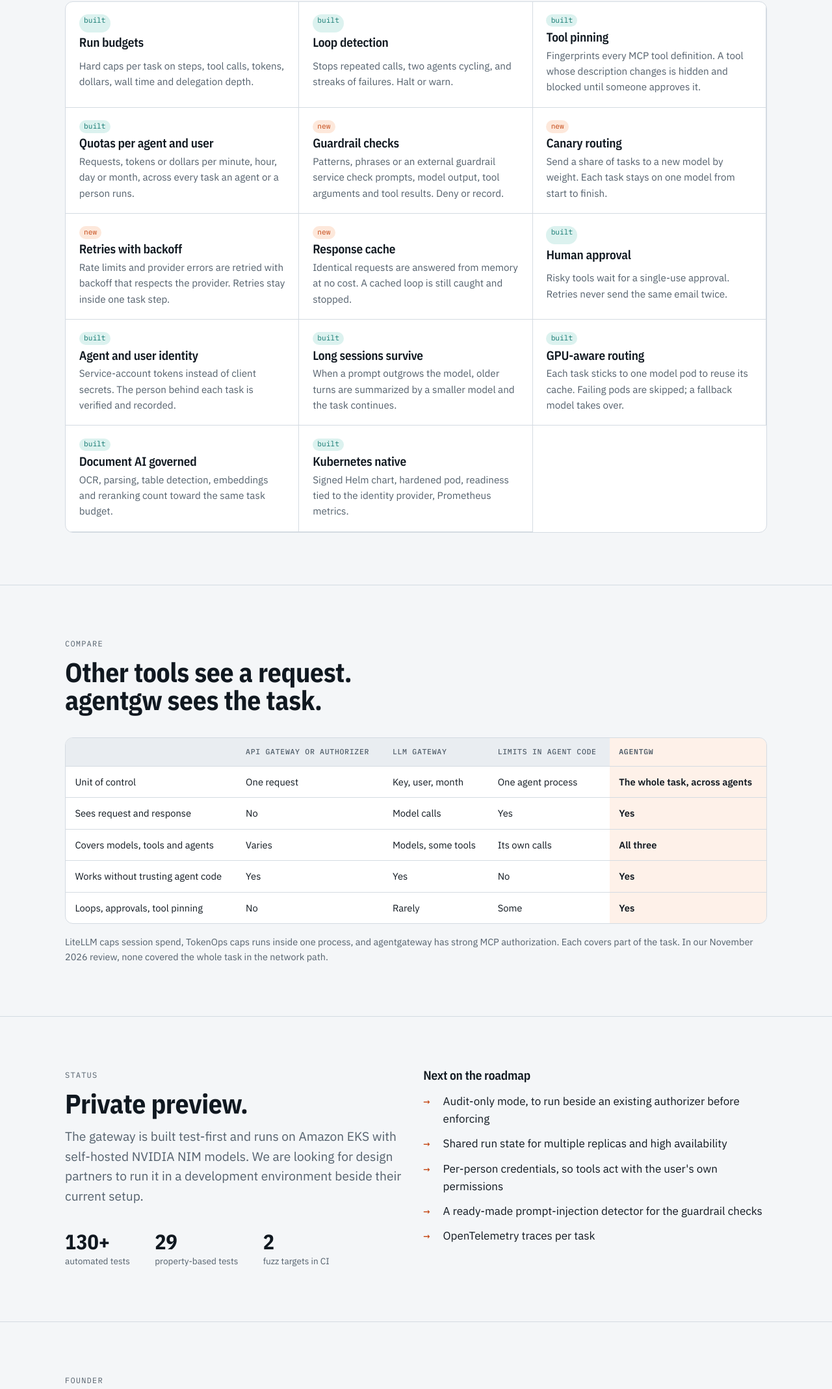
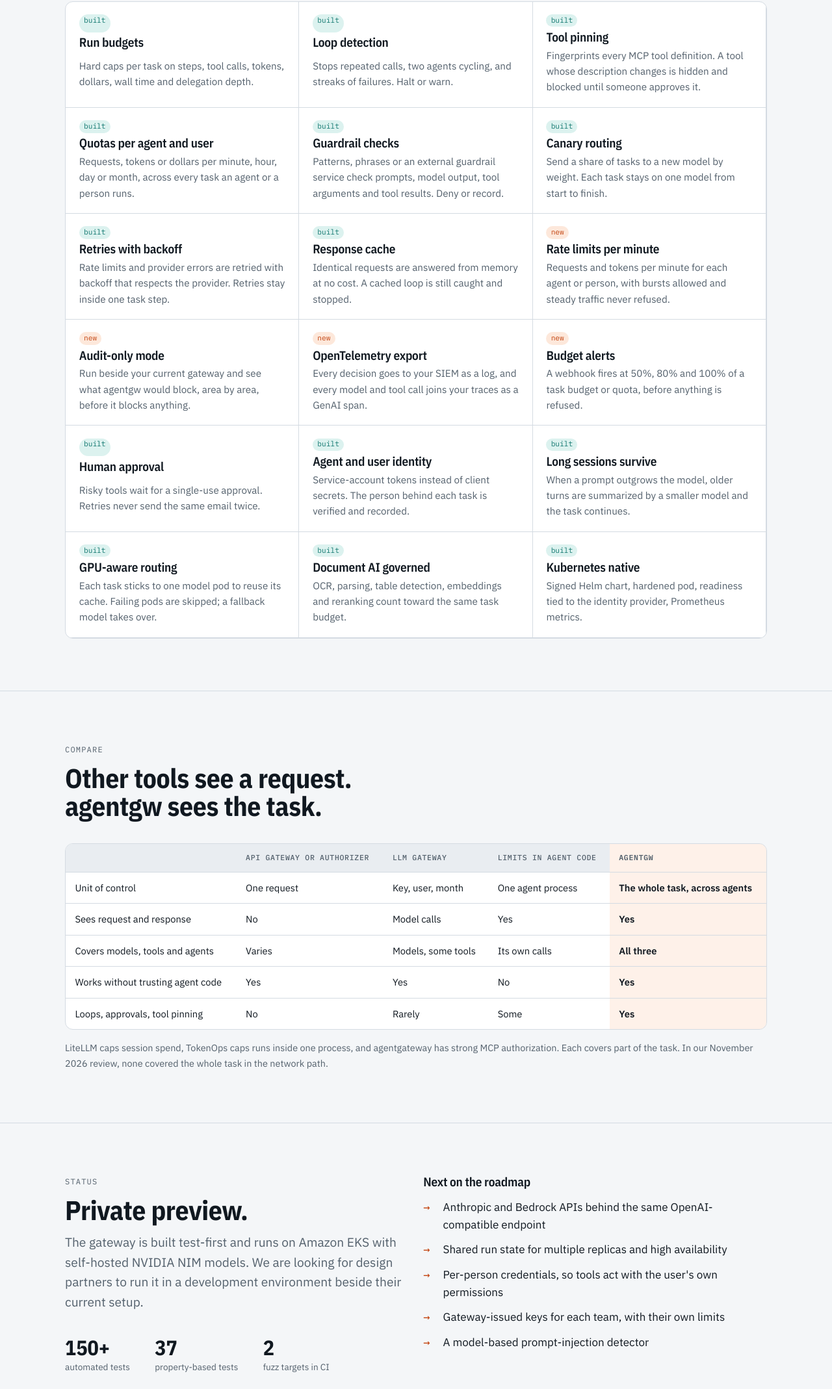
Before and after one commit to DevOpsArchaeologist/agentgw, a plain HTML site: page index.html in a window 1280 px wide. Shown: the part 4342-6480 px from the top of the page at 65% size. Drawn offline with nearby package versions, Linux system fonts and the light colour scheme.

Commit message:
feat: list rate limits, audit-only mode, OpenTelemetry export and budget alerts

```diff
--- a/index.html
+++ b/index.html
@@ -356,10 +356,14 @@ client = OpenAI(base_url="http://agentgw:8080/v1", api_key=AGENT_TOKEN,
         <div><span class="tag">built</span><h3>Loop detection</h3><p>Stops repeated calls, two agents cycling, and streaks of failures. Halt or warn.</p></div>
         <div><span class="tag">built</span><h3>Tool pinning</h3><p>Fingerprints every MCP tool definition. A tool whose description changes is hidden and blocked until someone approves it.</p></div>
         <div><span class="tag">built</span><h3>Quotas per agent and user</h3><p>Requests, tokens or dollars per minute, hour, day or month, across every task an agent or a person runs.</p></div>
-        <div><span class="tag new">new</span><h3>Guardrail checks</h3><p>Patterns, phrases or an external guardrail service check prompts, model output, tool arguments and tool results. Deny or record.</p></div>
-        <div><span class="tag new">new</span><h3>Canary routing</h3><p>Send a share of tasks to a new model by weight. Each task stays on one model from start to finish.</p></div>
-        <div><span class="tag new">new</span><h3>Retries with backoff</h3><p>Rate limits and provider errors are retried with backoff that respects the provider. Retries stay inside one task step.</p></div>
-        <div><span class="tag new">new</span><h3>Response cache</h3><p>Identical requests are answered from memory at no cost. A cached loop is still caught and stopped.</p></div>
+        <div><span class="tag">built</span><h3>Guardrail checks</h3><p>Patterns, phrases or an external guardrail service check prompts, model output, tool arguments and tool results. Deny or record.</p></div>
+        <div><span class="tag">built</span><h3>Canary routing</h3><p>Send a share of tasks to a new model by weight. Each task stays on one model from start to finish.</p></div>
+        <div><span class="tag">built</span><h3>Retries with backoff</h3><p>Rate limits and provider errors are retried with backoff that respects the provider. Retries stay inside one task step.</p></div>
+        <div><span class="tag">built</span><h3>Response cache</h3><p>Identical requests are answered from memory at no cost. A cached loop is still caught and stopped.</p></div>
+        <div><span class="tag new">new</span><h3>Rate limits per minute</h3><p>Requests and tokens per minute for each agent or person, with bursts allowed and steady traffic never refused.</p></div>
+        <div><span class="tag new">new</span><h3>Audit-only mode</h3><p>Run beside your current gateway and see what agentgw would block, area by area, before it blocks anything.</p></div>
+        <div><span class="tag new">new</span><h3>OpenTelemetry export</h3><p>Every decision goes to your SIEM as a log, and every model and tool call joins your traces as a GenAI span.</p></div>
+        <div><span class="tag new">new</span><h3>Budget alerts</h3><p>A webhook fires at 50%, 80% and 100% of a task budget or quota, before anything is refused.</p></div>
         <div><span class="tag">built</span><h3>Human approval</h3><p>Risky tools wait for a single-use approval. Retries never send the same email twice.</p></div>
         <div><span class="tag">built</span><h3>Agent and user identity</h3><p>Service-account tokens instead of client secrets. The person behind each task is verified and recorded.</p></div>
         <div><span class="tag">built</span><h3>Long sessions survive</h3><p>When a prompt outgrows the model, older turns are summarized by a smaller model and the task continues.</p></div>
@@ -399,19 +403,19 @@ client = OpenAI(base_url="http://agentgw:8080/v1", api_key=AGENT_TOKEN,
         <h2>Private preview.</h2>
         <p class="lede">The gateway is built test-first and runs on Amazon EKS with self-hosted NVIDIA NIM models. We are looking for design partners to run it in a development environment beside their current setup.</p>
         <div class="stats">
-          <div><b>130+</b><span>automated tests</span></div>
-          <div><b>29</b><span>property-based tests</span></div>
+          <div><b>150+</b><span>automated tests</span></div>
+          <div><b>37</b><span>property-based tests</span></div>
           <div><b>2</b><span>fuzz targets in CI</span></div>
         </div>
       </div>
       <div>
         <h3 style="margin-bottom:1rem">Next on the roadmap</h3>
         <ul class="list">
-          <li><span>Audit-only mode, to run beside an existing authorizer before enforcing</span></li>
+          <li><span>Anthropic and Bedrock APIs behind the same OpenAI-compatible endpoint</span></li>
           <li><span>Shared run state for multiple replicas and high availability</span></li>
           <li><span>Per-person credentials, so tools act with the user's own permissions</span></li>
-          <li><span>A ready-made prompt-injection detector for the guardrail checks</span></li>
-          <li><span>OpenTelemetry traces per task</span></li>
+          <li><span>Gateway-issued keys for each team, with their own limits</span></li>
+          <li><span>A model-based prompt-injection detector</span></li>
         </ul>
       </div>
     </div>
```
